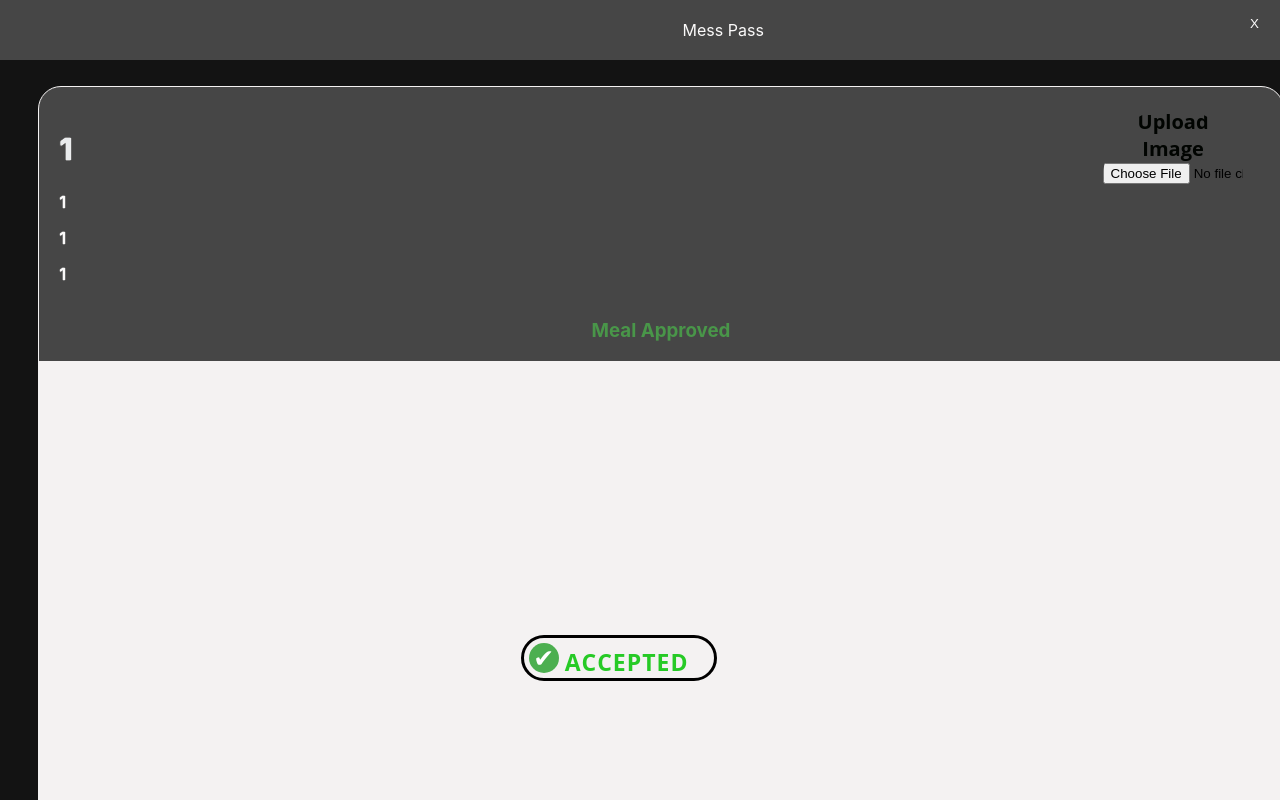
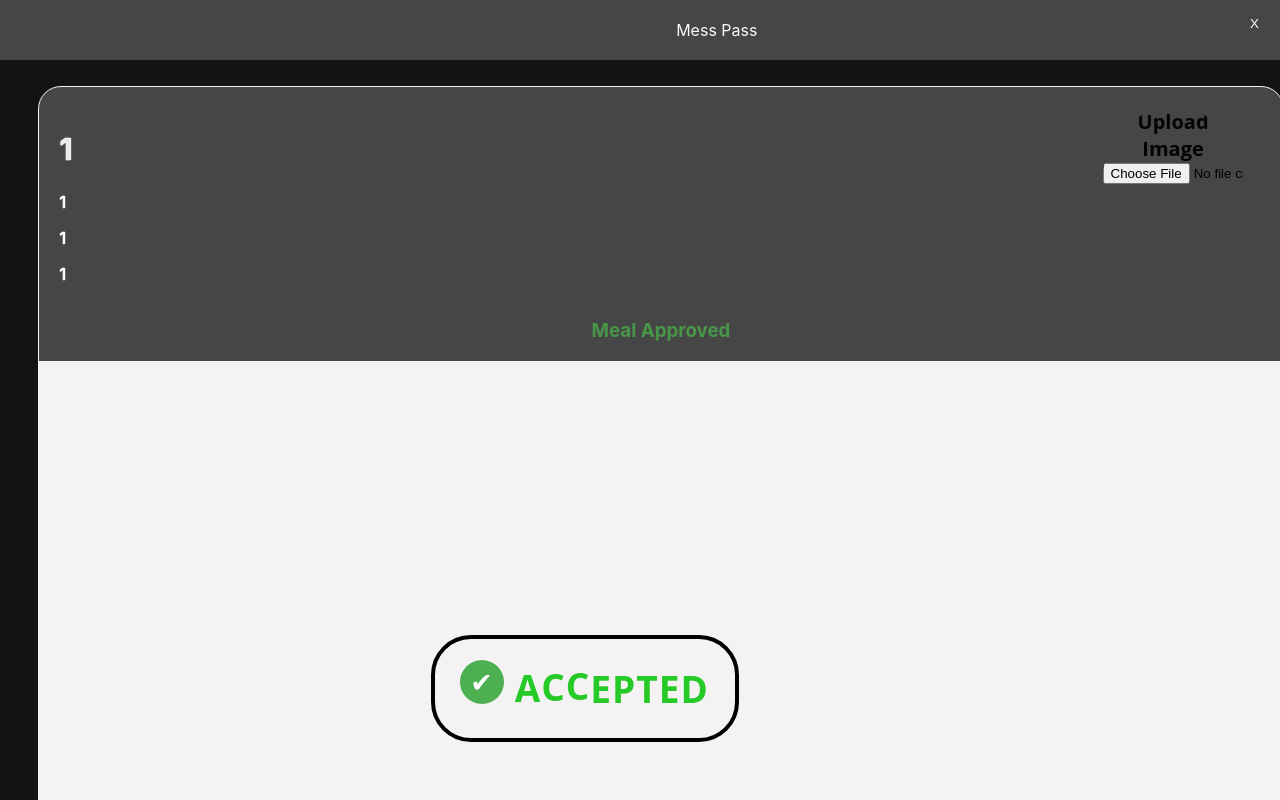
Before and after one commit to Easwanth176/mess, a React (Create React App) app: page /home/1/1/1/1 in a window 1280 px wide. Shown: the top 800 px of the page. Built offline with nearby package versions, Linux system fonts and the light colour scheme.

Commit message:
changes in animation

```diff
--- a/src/components/css/Home.css
+++ b/src/components/css/Home.css
@@ -5,7 +5,7 @@
   padding-top: 20px;
   padding-bottom: 20px;
   background-color: #464646;
-  width: 113%;
+  width: 112%;
 }
 
 h3 {
@@ -163,8 +163,8 @@ h2 {
 }
 .green-circle {
   background-color: #4CAF50; /* Green color */
-  width: 30px;
-  height: 30px;
+  width: 44px;
+  height: 44px;
   border-radius: 50%;
   display: flex;
   justify-content: center;
@@ -172,19 +172,23 @@ h2 {
   overflow: hidden;
   position: relative;
   margin: 5px;
+  margin-right: 10px;
+  animation: snake-motion 2s linear infinite;
+
 }
 .tick
 {
   color: white;
-  font-size: 25px;
+  font-size: 27px;
   position: absolute;
   top: 50%;
   left: 50%;
   transform: translate(-50%, -50%);
+
 }
 .letter {
-  font-size: 23px;
-  animation: fade-in 1s ease-in-out forwards;
+  font-size: 37px;
+  animation: snake-motion 2s linear infinite;
   font-weight: 300;
   font-family: "Open Sans", sans-serif;
   font-weight: bold;
@@ -198,12 +202,14 @@ h2 {
   height: 100%;
 }
 .border {
-  border: 3px solid #000000;
+  border: 4px solid #000000;
   border-radius: 40px;
-  width: 190px;
+  width: 260px;
   margin-top: 70px;
   margin-right: 80px;
   margin-bottom: 70px;
+  margin-left: -90px;
+  padding: 20px;
 
 }
 label
@@ -221,9 +227,38 @@ label
   0% {
     opacity: 0;
     transform: translateX(-20px);
+    loop: 1;
   }
   100% {
     opacity: 1;
     transform: translateX(0);
   }
 }
+
+@keyframes snake-motion {
+  0% {
+    transform: translateY(0);
+    border-width: 4px;
+  }
+  50% {
+    transform: translateY(-10px);
+    border-width: 8px;
+  }
+  100% {
+    transform: translateY(0);
+  }
+}
+.letter:nth-child(1) {
+  animation-delay: 0s;
+}
+
+.letter:nth-child(2) {
+  animation-delay: 0.1s;
+}
+
+.letter:nth-child(3) {
+  animation-delay: 0.2s;
+}
+.letter:nth-child(4) {
+  animation-delay: 0.3s;
+}
--- a/src/components/java script/Form.js
+++ b/src/components/java script/Form.js
@@ -7,7 +7,6 @@ export default function Form() {
   const [personName, setPersonName] = useState('');
   const [hostel, setHostel] = useState('');
   const [Mess, setMess] = useState('');
-  const [userImage, setUserImage] = useState(null);
   const [error, setError] = useState('');
   const [isSubmitting, setIsSubmitting] = useState(false);
   const navigate = useNavigate();
```
